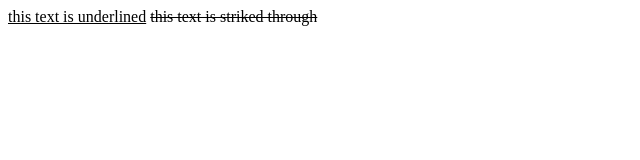
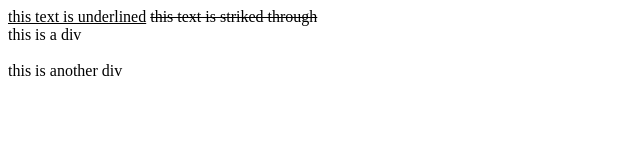
Before and after one commit to sksksky/sky, a plain HTML site: page index.html in a window 1280 px wide. Shown: the whole page, without its empty margins (0-640 px from the left). Drawn offline with Linux system fonts and the light colour scheme.

Commit message:
Update index.html

```diff
--- a/index.html
+++ b/index.html
@@ -13,5 +13,8 @@
       <body>
             <u> this text is underlined</u>
             <del> this text is striked through</del>
-   </body>
+            <div> this is a div </div>
+            <br>
+            <div> this is another div </div>
+      </body>
 </html>
```
